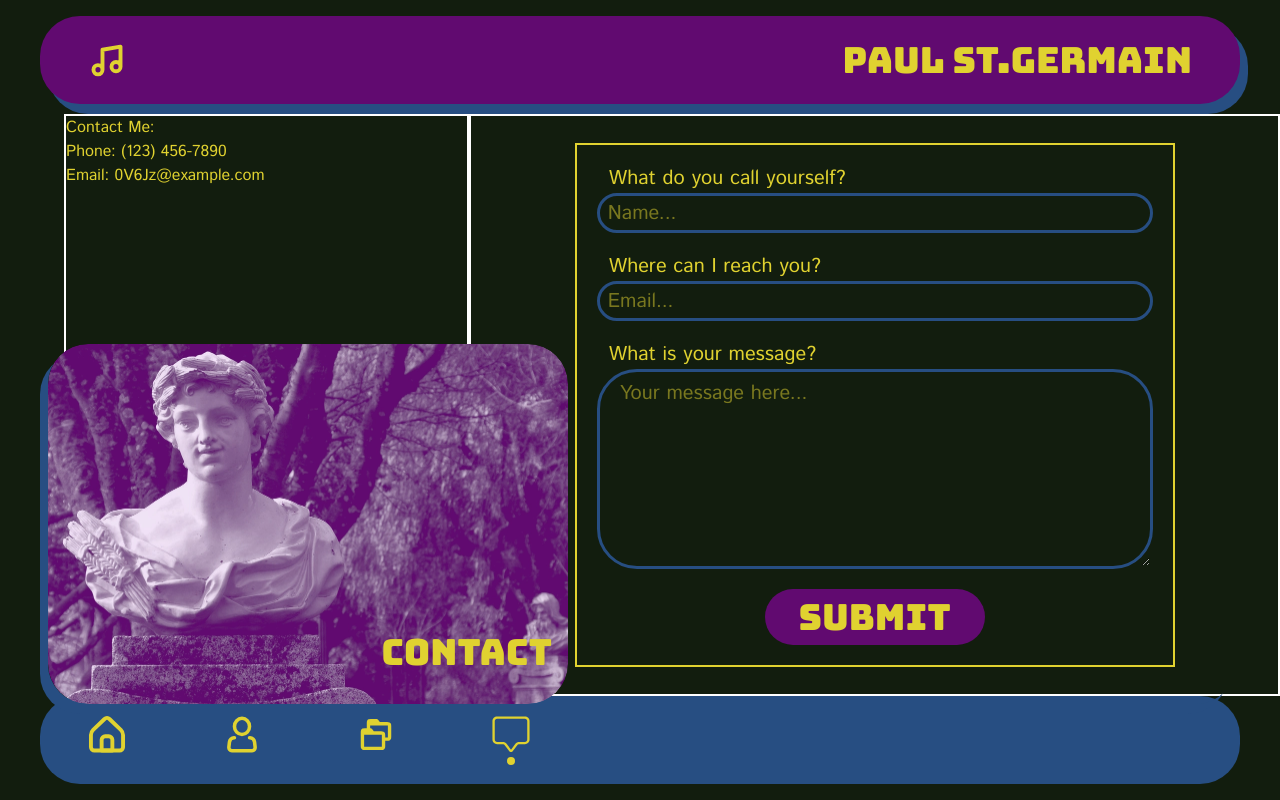
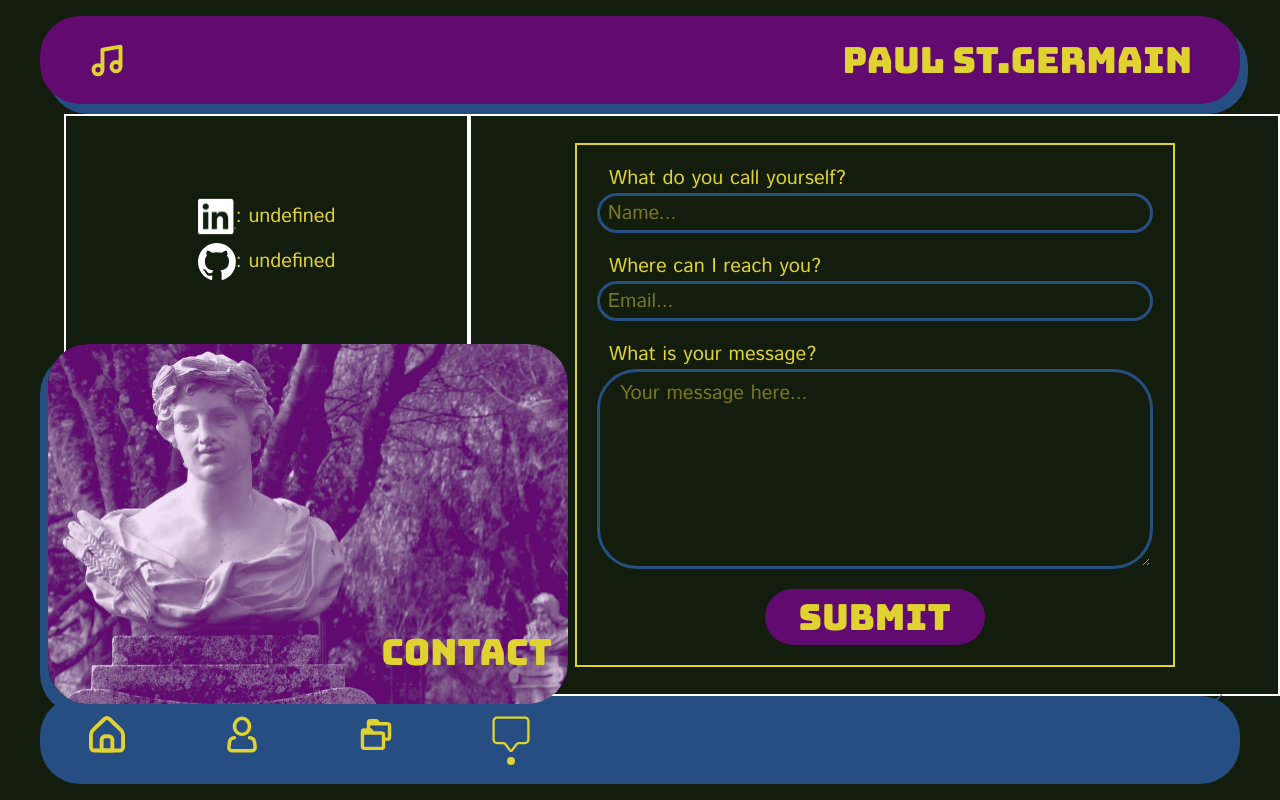
Before and after one commit to paulstgermain/portfolio, a Next.js app: page /contact in a window 1280 px wide. Built offline with nearby package versions, Linux system fonts and the light colour scheme; no server answers.

Commit message:
adds linked in + github icons for contact page list

```diff
--- a/src/app/contact/page.tsx
+++ b/src/app/contact/page.tsx
@@ -1,20 +1,63 @@
 import ContactForm from "@/components/ContactForm"
+import Image from "next/image"
 
 export default function Contact() {
   return (
     <main className="font-istok-web flex h-full text-primary">
       <div className="
+          flex
           flex-1/3
+          justify-center
+          items-center
           h-4/9
           sm:ml-10
           md:ml-10
           lg:ml-14
           xl:ml-16
           border-white border-2">
-        <h1>Contact Me:</h1>
-        <ul>
-          <li>Phone: (123) 456-7890</li>
-          <li>Email: 0V6Jz@example.com</li>
+        <ul className="
+          xs:text-[16px]
+          sm:text-lg
+          md:text-lg
+          lg:text-lg
+          xl:text-xl
+        ">
+          <li className="mb-2">
+            <Image
+              src="/svgs/InBug-White.svg"
+              alt="Music Note Icon"
+              width={24}
+              height={25}
+              className="inline w-[20px] h-[21px] sm:w-[24px] sm:h-[25px] md:w-[38px] md:h-[37px]"
+              />
+            {': '}
+            <a
+              href={process.env.NEXT_PUBLIC_LINKEDIN}
+              target="_blank"
+              rel="noopener noreferrer"
+              className="cursor-pointer hover:underline"
+            >
+              {`${process.env.NEXT_PUBLIC_LINKEDIN}`}
+            </a>
+          </li>
+          <li className="mb-2">
+            <Image
+              src="/svgs/github-mark-white.svg"
+              alt="Music Note Icon"
+              width={24}
+              height={25}
+              className="inline w-[20px] h-[21px] sm:w-[24px] sm:h-[25px] md:w-[38px] md:h-[37px]"
+              />
+            {': '}
+            <a
+              href={process.env.NEXT_PUBLIC_GITHUB}
+              target="_blank"
+              rel="noopener noreferrer"
+              className="cursor-pointer hover:underline"
+            >
+              {`${process.env.NEXT_PUBLIC_GITHUB}`}
+            </a>
+          </li>
         </ul>
 
       </div>
```
Also changed, not shown: public/svgs/InBug-White.svg (added), public/svgs/github-mark-white.svg (added).
